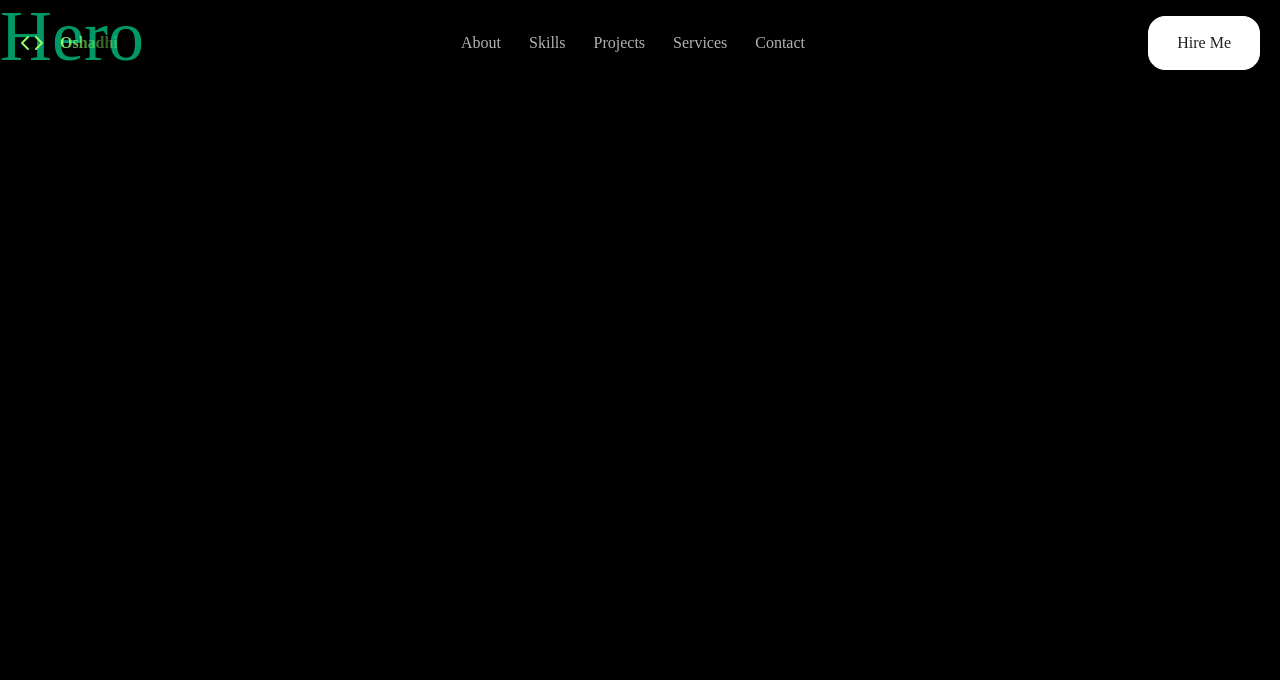
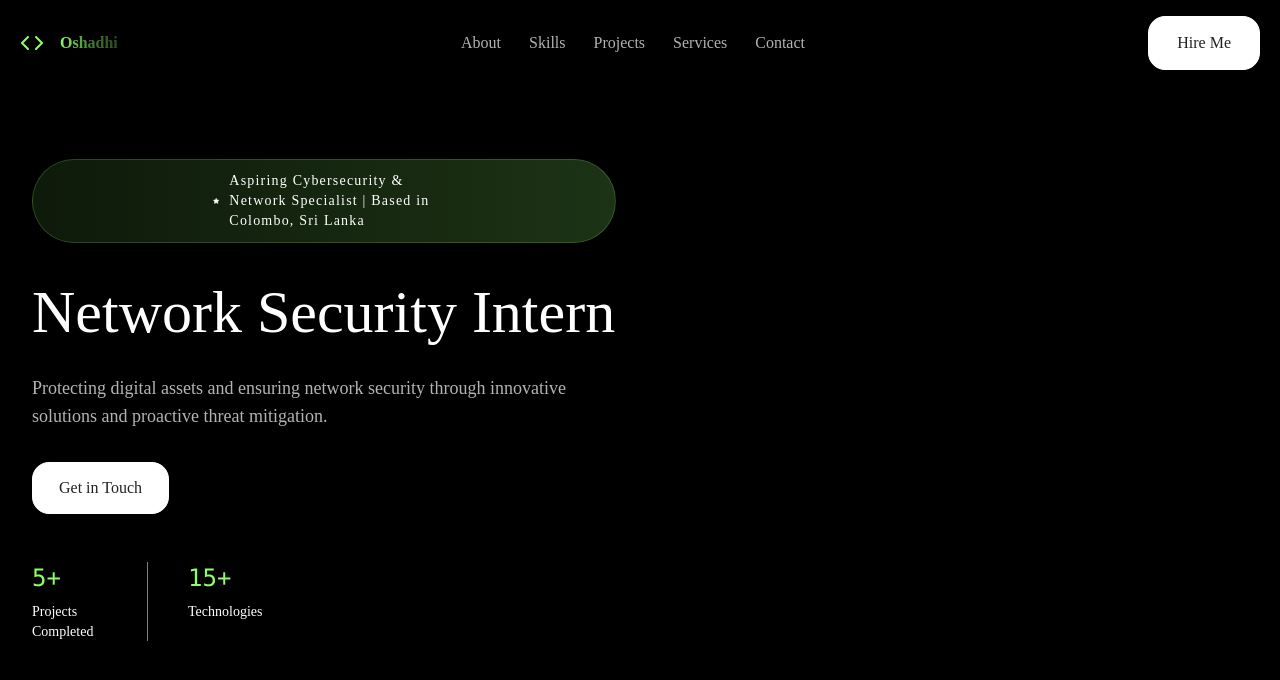
Before and after one commit to goagoonewardena/portfolio, a React (Vite) app in the folder myportfolio/: page / in a window 1280 px wide. Shown: the top 680 px of the page. Built offline with nearby package versions, Linux system fonts and the light colour scheme.

Commit message:
Update App, Hero, FadeIn, and ScrollReveal components for portfolio improvements

```diff
--- a/myportfolio/src/App.jsx
+++ b/myportfolio/src/App.jsx
@@ -2,15 +2,15 @@ import React from 'react';
 import Navbar from './components/layout/Navbar';
 import Hero from './components/sections/Hero';
 
-const APP = () => {
+const App = () => {
   return (
-    <div className ='min-h-screen bg-black'>
+    <div className ='min-h-screen bg-black pb-[100vh]'>
       <Navbar />
       <main>
         <Hero/>
       </main>
     </div>
-  )
-}
+  );
+};
 
-export default APP;
+export default App;
--- a/myportfolio/src/components/animations/FadeIn.jsx
+++ b/myportfolio/src/components/animations/FadeIn.jsx
@@ -1,7 +1,8 @@
-import React, { useRef } from 'react';
+import React, { useRef, useState, useEffect } from 'react';
+
 
 const FadeIn = ({children, delay=0, duration=500, threshold=0.1}) => {
-  const [isVisible, setIsVisible] = userState(false);
+  const [isVisible, setIsVisible] = useState(false);
   const elementRef = useRef(null);
 
   useEffect(() => {
@@ -9,7 +10,7 @@ const FadeIn = ({children, delay=0, duration=500, threshold=0.1}) => {
       ([entry]) => {
         //Trigger animation when element enters viewport
         if(entry.isIntersecting && !isVisible) {
-          setIsVisisble(true);
+          setIsVisible(true);
         }
       },
       {
@@ -28,18 +29,20 @@ const FadeIn = ({children, delay=0, duration=500, threshold=0.1}) => {
     };
   }, [threshold, isVisible]);
 
-  return <div
+
+  return (
+    <div
       ref={elementRef}
       className={isVisible ? 'animate-fadeIn' : 'opacity-0'}
       style={{
-        animationDelay: isVisible ? '${delay}ms' : '0ms',
-        animationDuration: '${duration}ms',
+        animationDelay: isVisible ? `${delay}ms` : '0ms',
+        animationDuration: `${duration}ms`,
         animationFillMode: 'both'
       }}
     >
       {children}
     </div>
-
+  );
 }
 
 export default FadeIn;
--- a/myportfolio/src/components/animations/ScrollReveal.jsx
+++ b/myportfolio/src/components/animations/ScrollReveal.jsx
@@ -1,9 +1,35 @@
 import React from 'react';
+import {} from '../../hooks/useScrollReveal';
 
-const ScrollReveal = () => {
+const ScrollReveal = (
+  children,
+  animation = 'fadeUp',
+  delay=0,
+  duration=700
+) => {
+  const { ref, isVisible } = useScrollReveal({ threshold: 0.1 });
+  const animationClasses = {
+    fadeUp: 'opacity-0 translate-y-8',
+    fadeIn: 'opacity-0',
+    slideLeft: 'opacity-0 -translate-x-12',
+    slideRight: 'opacity-0 translate-x-12',
+    scaleIn: 'opacity-0 scale-90',
+  };
+
+  const visibleClasses = 'opacity-100 translate-y-0 translate-x-0 scale-100';
   return (
-    <div>ScrollReveal</div>
+  <div
+      ref={ref}
+      className={`transition-all ease-out ${isVisible ? visibleClasses : animationClasses[animation]
+      }`}
+      style={{
+        transitionDuration: `${duration}ms`,
+        transitionDelay: `${delay}ms`
+      }}
+>
+      {children}
+    </div>
   );
-}
+};
 
 export default ScrollReveal;
--- a/myportfolio/src/components/sections/Hero.jsx
+++ b/myportfolio/src/components/sections/Hero.jsx
@@ -1,9 +1,72 @@
-import React from 'react';
+import {useState} from 'react';
+import { ChevronDown, Star } from 'lucide-react';
+import { SiReact, SiNextdotjs, SiTailwindcss, SiNodedotjs, SiMongodb } from 'react-icons/si';
+import { PERSONAL_INFO, STATS } from '../../utils/constants';
+import { scrollToSection } from '../../hooks/useScrollSpy';
+import FadeIn from '../animations/FadeIn';
+import RadialGradientBackground from '../backgrounds/RadialGradientBackground';
 
 const Hero = () => {
   return (
-    <div className = 'h-[1400px] text-7xl text-emerald-600'>Hero</div>
-  );
+    <section className="relative min-h-screen flex items-center overflow-hidden bg-black">
+      {/* <RadialGradientBackground variant="hero"/> */}
+      {/* Content Container */}
+      <div className="relative z-10 max-w-7xl mx-auto px-4 sm:px-6 lg:px-8 py-20 w-full">
+        <div className="grid grid-cols-1 lg:grid-cols-2 gap-12 items-center">
+          {/* Left Column - Content */}
+          <div className="text-left">
+            <FadeIn delay={0}>
+              <div className="inline-flex items-center gap-2.5 px-[180px] py-[11px] mb-8 bg-linear-to-r from-primary/10 via-primary/15 to-primary/20 border border-primary/20 rounded-full">
+                <Star className="w-4 h-4 text-white fill-white"/>
+                <span className="text-xs md:text-sm text-white tracking-[1.2px]">
+                  {PERSONAL_INFO.title} | Based in {PERSONAL_INFO.location}
+                </span>
+              </div>
+            </FadeIn>
+
+            <FadeIn delay={100}>
+              <h1 className="text-4xl md:text-5xl lg:text-6xl font-normal text-white mb-6 leading-tight">
+                Network Security Intern
+              </h1>
+            </FadeIn>
+
+            <FadeIn delay={200}>
+              <p className="text-lg text-white/70 max-w-[550px] mb-8">
+                Protecting digital assets and ensuring network security through innovative solutions and proactive threat mitigation.
+              </p>
+            </FadeIn>
+
+            <FadeIn delay={300}>
+              <button
+                onClick={() => scrollToSection('contact')}
+                className="inline-flex items-center gap-0 mb-12 group"
+              >
+                <div className="relative z-10 bg-white text-[#212121] rounded-[17px] px-[26px] py-[13px] text-base font-medium border border-white">
+                  Get in Touch
+                </div>
+              </button>
+            </FadeIn>
+
+            <FadeIn delay={400}>
+              <div className="grid grid-cols-2 md:grid-cols-4 gap-10 max-w-full">
+                {STATS.map((stat, index) => (
+                  <div key={index} className="text-left border-r border-white/50 pr-10 last:border-r-0">
+                    <div className="text-2xl font-normal text-primary mb-[8px] font-mono">
+                      {stat.value}
+                    </div>
+                    <p className="text-sm text-white leading-snug">
+                      {stat.label}
+                    </p>
+                  </div>
+                ))}
+              </div>
+            </FadeIn>
+          </div>
+        </div>
+      </div>
+    </section>
+
+  )
 }
 
-export default Hero;
+export default Hero
```
